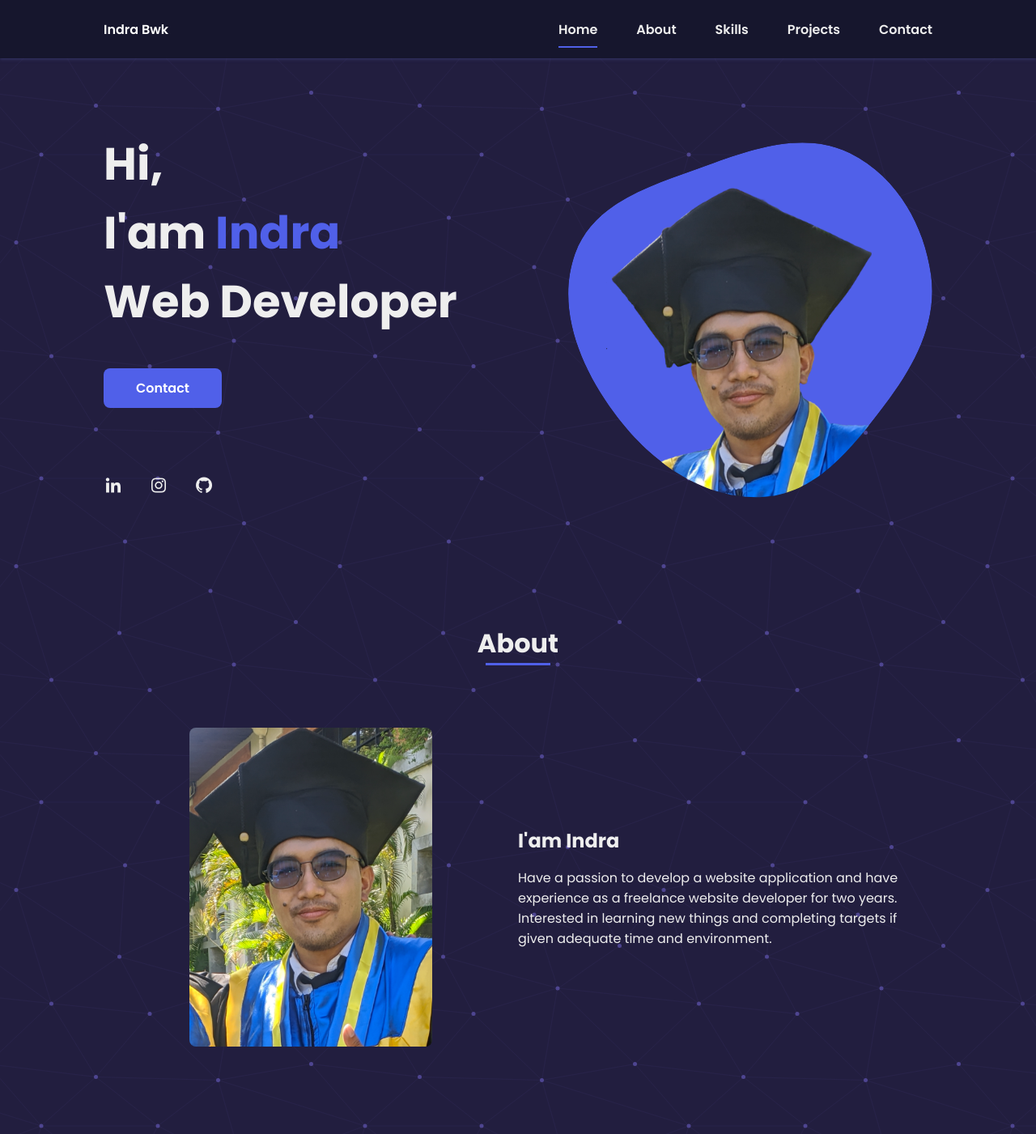
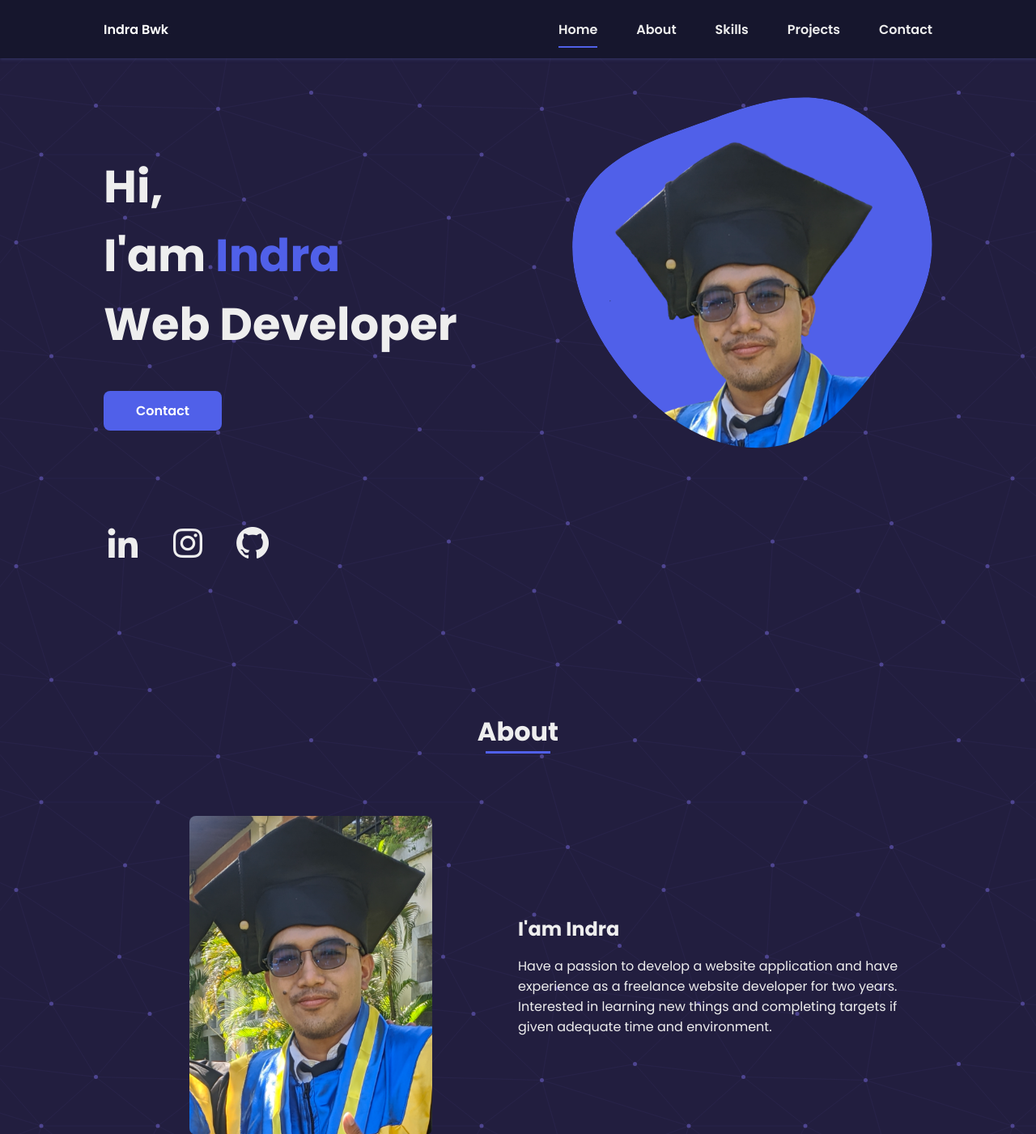
Before and after one commit to Indraawagin/portfolio, a PHP site: page / in a window 1280 px wide. Shown: the top 1401 px of the page at 81% size. Run offline with PHP 8.4, Linux system fonts and the light colour scheme.

Commit message:
custom style

```diff
--- a/assets/css/styles.css
+++ b/assets/css/styles.css
@@ -193,6 +193,7 @@ img {
   position: relative;
   row-gap: 5rem;
   padding: 4rem 0 5rem;
+  height: 100vh;
 }
 
 .home__data {
@@ -210,13 +211,13 @@ img {
 
 .home__social {
   display: flex;
-  flex-direction: column;
+  /* flex-direction: column; */
 }
 
 .home__social-icon {
-  width: max-content;
-  margin-bottom: var(--mb-2);
-  font-size: 1.5rem;
+  /* width: max-content; */
+  /* margin-bottom: var(--mb-2); */
+  font-size: 3rem;
   color: var(--second-color);
 }
 
@@ -445,6 +446,7 @@ img {
 
   .home__social-icon{
     flex: 1;
+    font-size: 2.5rem;
   }
 }
 
@@ -453,18 +455,19 @@ img {
     padding: 4rem 0 2rem;
   }
   .home__social {
-    padding-top: 0;
-    padding-bottom: 2.5rem;
+    /* padding-top: 0; */
+    /* padding-bottom: 2.5rem; */
     flex-direction: row;
-    align-self: flex-end;
+    /* justify-content: center; */
+    /* align-self: flex-start; */
   }
   .home__social-icon {
-    margin-bottom: 0;
+    /* margin-bottom: 0; */
     margin-right: var(--mb-4);
   }
   .home__img {
     width: 300px;
-    bottom: 25%;
+    top: 14%;
   }
   .about__container {
     grid-template-columns: repeat(2, 1fr);
@@ -527,8 +530,8 @@ img {
     padding: 8rem 0 2rem;
   }
   .home__img {
-    width: 400px;
-    bottom: 10%;
+    width: 335px;
+    top: 17%;
   }
   .about__container {
     padding-top: 2rem;
@@ -554,7 +557,7 @@ img {
 
 }
 
-@media screen and (min-width: 992px) {
+@media screen and (min-width: 968px) {
   .bd-grid {
     margin-left: auto;
     margin-right: auto;
@@ -563,7 +566,8 @@ img {
     padding: 10rem 0 2rem;
   }
   .home__img {
-    width: 450px;
+    width: 445px;
+    top: 15%;
   }
 
   .contact__form {
```
